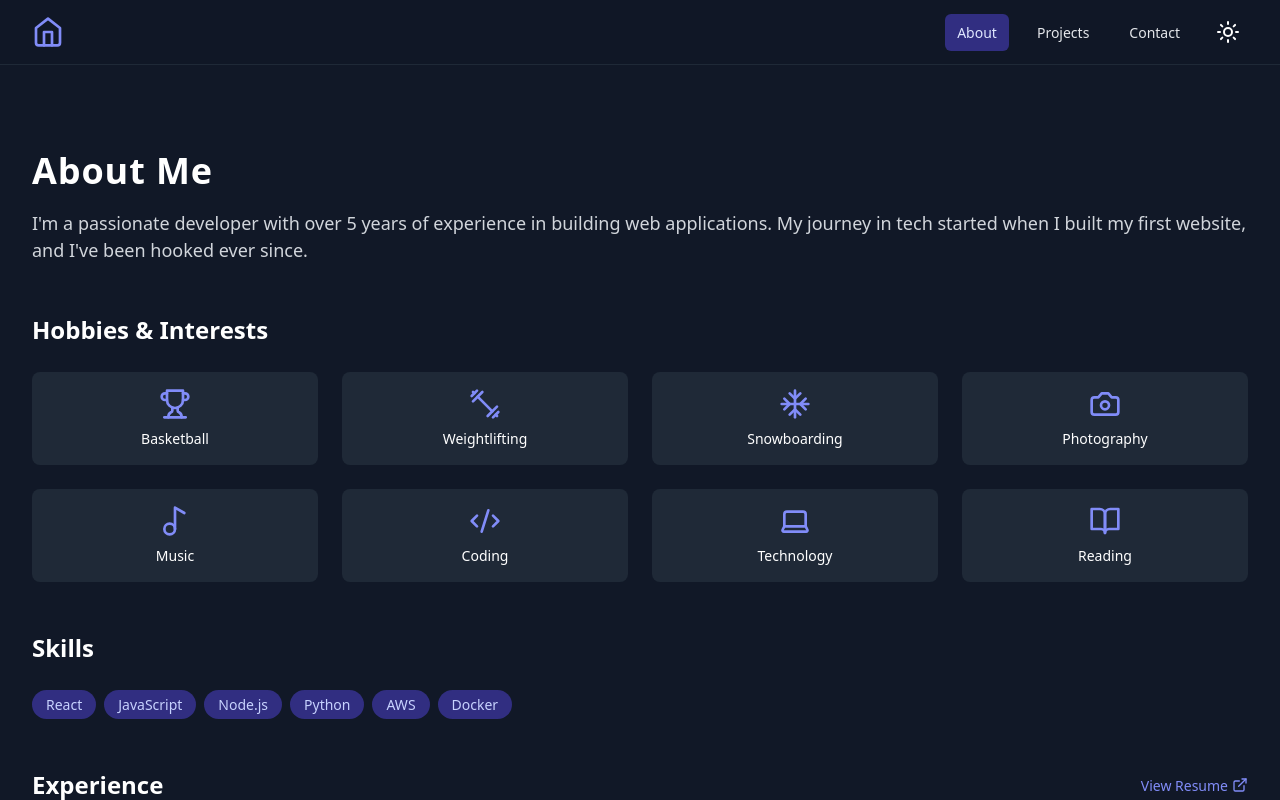
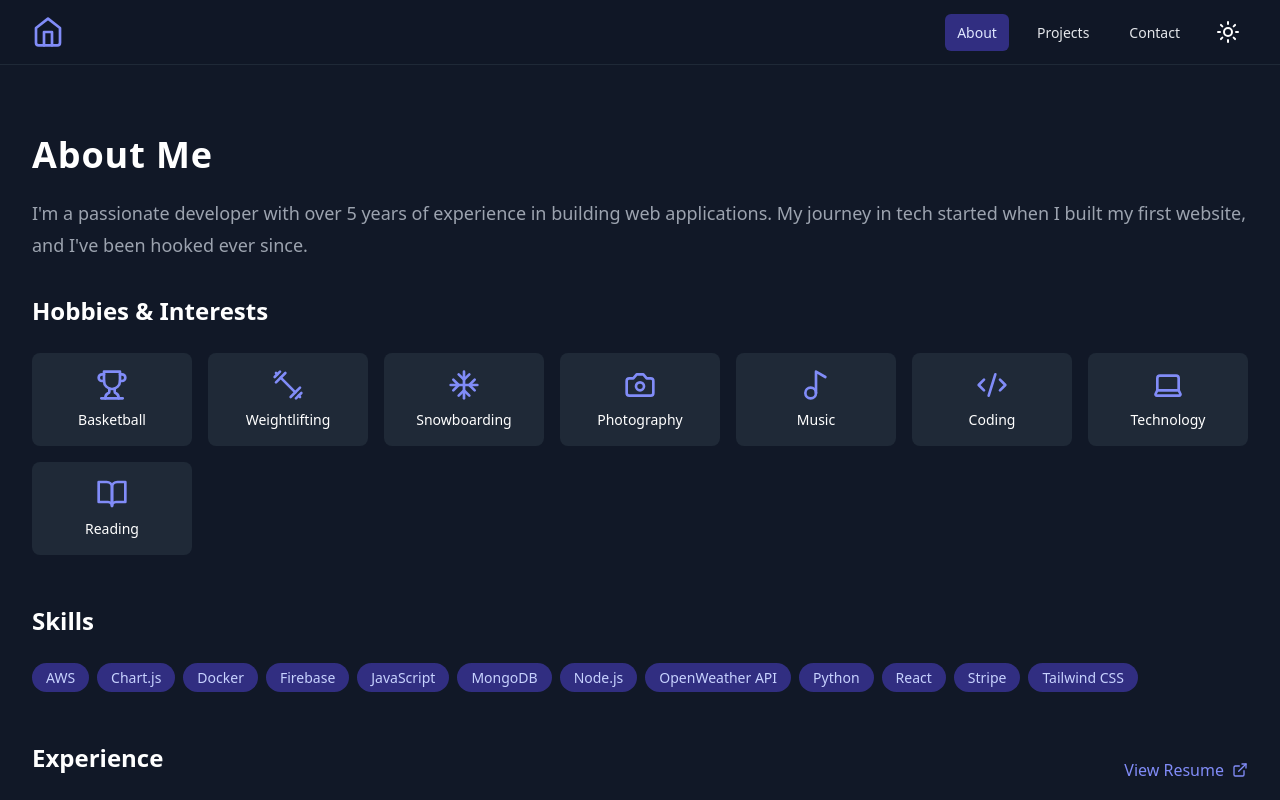
Before and after one commit to christinelinster/christine-lin, a React (Vite) app: page /about in a window 1280 px wide. Built offline with nearby package versions, Linux system fonts and the light colour scheme.

Commit message:
Add projects section to About page with skill highlighting and scrolling

```diff
--- a/src/components/ExperienceRole.jsx
+++ b/src/components/ExperienceRole.jsx
@@ -1,6 +1,6 @@
 import { useEffect } from 'react';
+import SkillTag from './SkillTag';
 import '../styles/experience-role.css';
-import SkillTag from './SkillTag';
 
 export default function ExperienceRole({ title, company, period, description, skills, id, onSkillClick, highlightedSkill }) {
   useEffect(() => {
--- /dev/null
+++ b/src/components/ProjectRole.jsx
@@ -0,0 +1,59 @@
+import { useEffect } from 'react';
+import { Github, ExternalLink } from 'lucide-react';
+import SkillTag from './SkillTag';
+import '../styles/project-role.css';
+
+export default function ProjectRole({
+  title,
+  description,
+  technologies,
+  github,
+  live,
+  id,
+  onSkillClick,
+  highlightedSkill
+}) {
+  useEffect(() => {
+    if (highlightedSkill && id === `project-${highlightedSkill}`) {
+      const element = document.getElementById(id);
+      element?.scrollIntoView({ behavior: 'smooth', block: 'center' });
+    }
+  }, [highlightedSkill, id]);
+
+  return (
+    <div id={id} className={`project-role ${highlightedSkill && technologies.includes(highlightedSkill) ? 'highlighted' : ''}`}>
+      <dt className="project-role-title">{title}</dt>
+      <dd className="project-role-description">{description}</dd>
+      <div className="project-role-skills">
+        {technologies.map((tech) => (
+          <SkillTag
+            key={tech}
+            name={tech}
+            onClick={() => onSkillClick(tech)}
+            isHighlighted={tech === highlightedSkill}
+          />
+        ))}
+      </div>
+      <div className="project-role-links">
+        <a
+          href={github}
+          target="_blank"
+          rel="noopener noreferrer"
+          className="project-role-link"
+        >
+          <Github className="project-role-icon" />
+          <span>Code</span>
+        </a>
+        <a
+          href={live}
+          target="_blank"
+          rel="noopener noreferrer"
+          className="project-role-link"
+        >
+          <ExternalLink className="project-role-icon" />
+          <span>Live Demo</span>
+        </a>
+      </div>
+    </div>
+  );
+}
--- a/src/pages/About.jsx
+++ b/src/pages/About.jsx
@@ -3,10 +3,8 @@ import { Dumbbell, Camera, Music2, Code2, Laptop, BookOpen, Trophy, Snowflake, E
 import InterestCard from '../components/InterestCard';
 import SkillTag from '../components/SkillTag';
 import ExperienceRole from '../components/ExperienceRole';
+import ProjectRole from '../components/ProjectRole';
 import '../styles/about.css';
-
-export default function About() {
-  const [highlightedSkill, setHighlightedSkill] = useState(null);
 
 const hobbies = [
   { icon: Trophy, name: 'Basketball' },
@@ -38,9 +36,43 @@ export default function About() {
   }
 ];
 
+const projects = [
+  {
+    title: 'E-commerce Platform',
+    description: 'A full-featured e-commerce platform built with React and Node.js',
+    technologies: ['React', 'Node.js', 'MongoDB', 'Stripe'],
+    github: 'https://github.com',
+    live: 'https://example.com',
+  },
+  {
+    title: 'Task Management App',
+    description: 'A collaborative task management application with real-time updates',
+    technologies: ['React', 'Firebase', 'Tailwind CSS'],
+    github: 'https://github.com',
+    live: 'https://example.com',
+  },
+  {
+    title: 'Weather Dashboard',
+    description: 'A weather dashboard with detailed forecasts and interactive maps',
+    technologies: ['React', 'OpenWeather API', 'Chart.js'],
+    github: 'https://github.com',
+    live: 'https://example.com',
+  },
+];
+
+export default function About() {
+  const [highlightedSkill, setHighlightedSkill] = useState(null);
+
   const handleSkillClick = (skill) => {
     setHighlightedSkill(highlightedSkill === skill ? null : skill);
   };
+
+  // Update skills array to include all unique skills from both experiences and projects
+  const allSkills = [...new Set([
+    ...skills,
+    ...projects.flatMap(project => project.technologies),
+    ...experiences.flatMap(experience => experience.skills)
+  ])].sort();
 
   return (
     <div className="about-container">
@@ -64,7 +96,7 @@ export default function About() {
           <div className="section">
             <h3 className="section-title">Skills</h3>
             <div className="skills-container">
-              {skills.map((skill) => (
+              {allSkills.map((skill) => (
                 <SkillTag
                   key={skill}
                   name={skill}
@@ -93,11 +125,22 @@ export default function About() {
                 <ExperienceRole
                   key={experience.title}
                   id={`role-${experience.skills[0]}`}
-                  title={experience.title}
-                  company={experience.company}
-                  period={experience.period}
-                  description={experience.description}
-                  skills={experience.skills}
+                  {...experience}
+                  onSkillClick={handleSkillClick}
+                  highlightedSkill={highlightedSkill}
+                />
+              ))}
+            </dl>
+          </div>
+
+          <div className="section">
+            <h3 className="section-title">Featured Projects</h3>
+            <dl className="projects-list">
+              {projects.map((project) => (
+                <ProjectRole
+                  key={project.title}
+                  id={`project-${project.technologies[0]}`}
+                  {...project}
                   onSkillClick={handleSkillClick}
                   highlightedSkill={highlightedSkill}
                 />
--- a/src/styles/about.css
+++ b/src/styles/about.css
@@ -12,58 +12,53 @@
 .about-content {
   max-width: 80rem;
   margin: 0 auto;
-  padding: 3rem 1rem;
+  padding: 2rem 1rem;
 }
 
 @media (min-width: 640px) {
   .about-content {
-    padding-left: 1.5rem;
-    padding-right: 1.5rem;
+    padding: 2rem 1.5rem;
   }
 }
 
 @media (min-width: 1024px) {
   .about-content {
-    padding-left: 2rem;
-    padding-right: 2rem;
+    padding: 2rem;
   }
 }
 
 .about-title {
-  font-size: 1.875rem;
+  font-size: 2.25rem;
   font-weight: 800;
   letter-spacing: 0.025em;
   color: #111827;
+  margin-bottom: 1rem;
 }
 
 .dark .about-title {
   color: #ffffff;
 }
 
-@media (min-width: 640px) {
-  .about-title {
-    font-size: 2.25rem;
-  }
-}
-
 .about-description {
-  margin-top: 0.75rem;
+  color: #4b5563;
   font-size: 1.125rem;
-  color: #6b7280;
+  line-height: 1.75;
+  margin-bottom: 2rem;
 }
 
 .dark .about-description {
-  color: #d1d5db;
+  color: #9ca3af;
 }
 
 .section {
-  margin-top: 3rem;
+  margin-bottom: 3rem;
 }
 
 .section-title {
   font-size: 1.5rem;
   font-weight: 700;
   color: #111827;
+  margin-bottom: 1.5rem;
 }
 
 .dark .section-title {
@@ -71,26 +66,12 @@
 }
 
 .hobbies-grid {
-  margin-top: 1.5rem;
   display: grid;
-  grid-template-columns: repeat(2, 1fr);
-  gap: 1.5rem;
-}
-
-@media (min-width: 640px) {
-  .hobbies-grid {
-    grid-template-columns: repeat(3, 1fr);
-  }
-}
-
-@media (min-width: 768px) {
-  .hobbies-grid {
-    grid-template-columns: repeat(4, 1fr);
-  }
+  grid-template-columns: repeat(auto-fill, minmax(140px, 1fr));
+  gap: 1rem;
 }
 
 .skills-container {
-  margin-top: 1.5rem;
   display: flex;
   flex-wrap: wrap;
   gap: 0.5rem;
@@ -98,14 +79,18 @@
 
 .experience-header {
   display: flex;
+  justify-content: space-between;
   align-items: center;
-  justify-content: space-between;
+  margin-bottom: 1.5rem;
 }
 
 .resume-link {
-  display: flex;
+  display: inline-flex;
   align-items: center;
+  gap: 0.5rem;
   color: #4f46e5;
+  text-decoration: none;
+  font-weight: 500;
   transition: color 0.2s;
 }
 
@@ -118,17 +103,25 @@
 }
 
 .dark .resume-link:hover {
-  color: #a5b4fc;
+  color: #6366f1;
 }
 
-.resume-text {
-  font-size: 0.875rem;
-  margin-right: 0.25rem;
+.resume-icon {
+  height: 1rem;
+  width: 1rem;
 }
 
-.experience-list {
-  margin-top: 1.5rem;
+.experience-list,
+.projects-list {
   display: flex;
   flex-direction: column;
   gap: 1rem;
 }
+
+@media (min-width: 768px) {
+  .projects-list {
+    display: grid;
+    grid-template-columns: repeat(2, 1fr);
+    gap: 1.5rem;
+  }
+}
--- /dev/null
+++ b/src/styles/project-role.css
@@ -0,0 +1,78 @@
+.project-role {
+  padding: 1.5rem;
+  border-radius: 0.5rem;
+  background-color: #ffffff;
+  transition: all 0.3s ease;
+  border: 2px solid transparent;
+  margin-bottom: 1rem;
+}
+
+.dark .project-role {
+  background-color: #1f2937;
+}
+
+.project-role.highlighted {
+  border-color: #6366f1;
+  transform: scale(1.02);
+}
+
+.project-role-title {
+  font-size: 1.25rem;
+  font-weight: 600;
+  color: #111827;
+  margin-bottom: 0.5rem;
+}
+
+.dark .project-role-title {
+  color: #ffffff;
+}
+
+.project-role-description {
+  color: #4b5563;
+  font-size: 1rem;
+  line-height: 1.5;
+  margin-bottom: 1rem;
+}
+
+.dark .project-role-description {
+  color: #9ca3af;
+}
+
+.project-role-skills {
+  display: flex;
+  flex-wrap: wrap;
+  gap: 0.5rem;
+  margin-bottom: 1rem;
+}
+
+.project-role-links {
+  display: flex;
+  gap: 1rem;
+  margin-top: 1rem;
+}
+
+.project-role-link {
+  display: inline-flex;
+  align-items: center;
+  gap: 0.5rem;
+  color: #4b5563;
+  text-decoration: none;
+  transition: color 0.2s;
+}
+
+.dark .project-role-link {
+  color: #9ca3af;
+}
+
+.project-role-link:hover {
+  color: #6366f1;
+}
+
+.dark .project-role-link:hover {
+  color: #818cf8;
+}
+
+.project-role-icon {
+  height: 1.25rem;
+  width: 1.25rem;
+}
```
Lines whose indentation alone changed are shown as unchanged.
